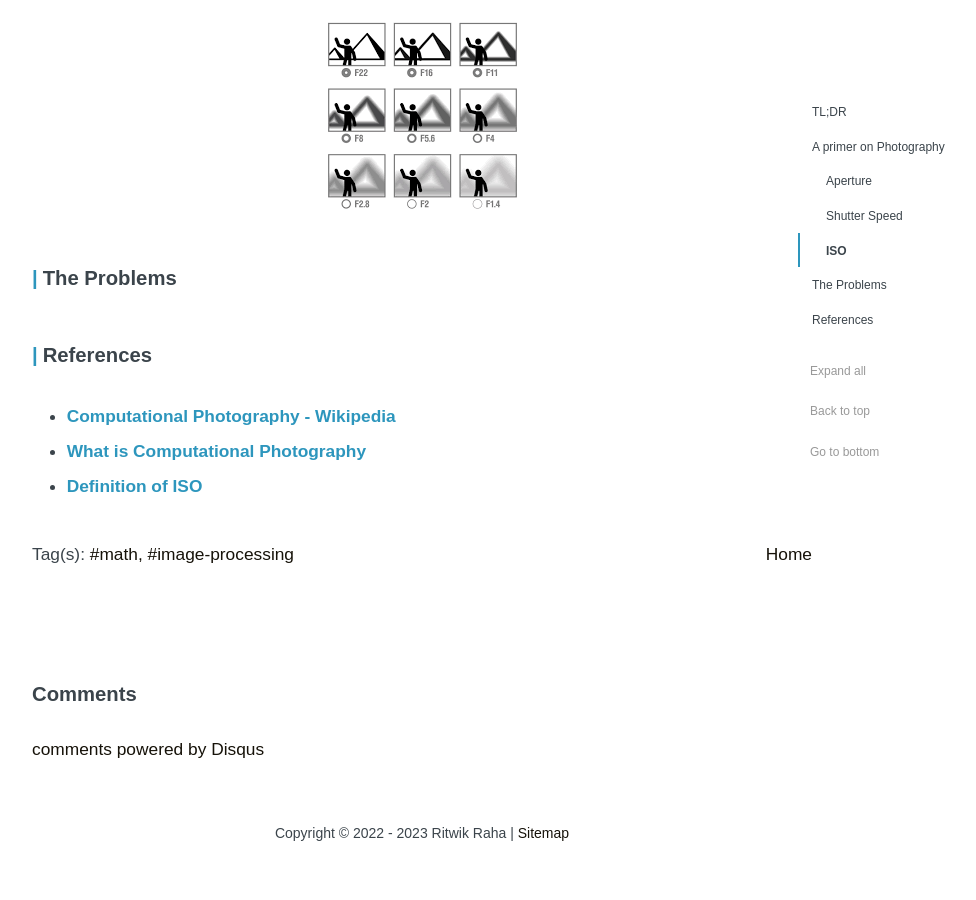
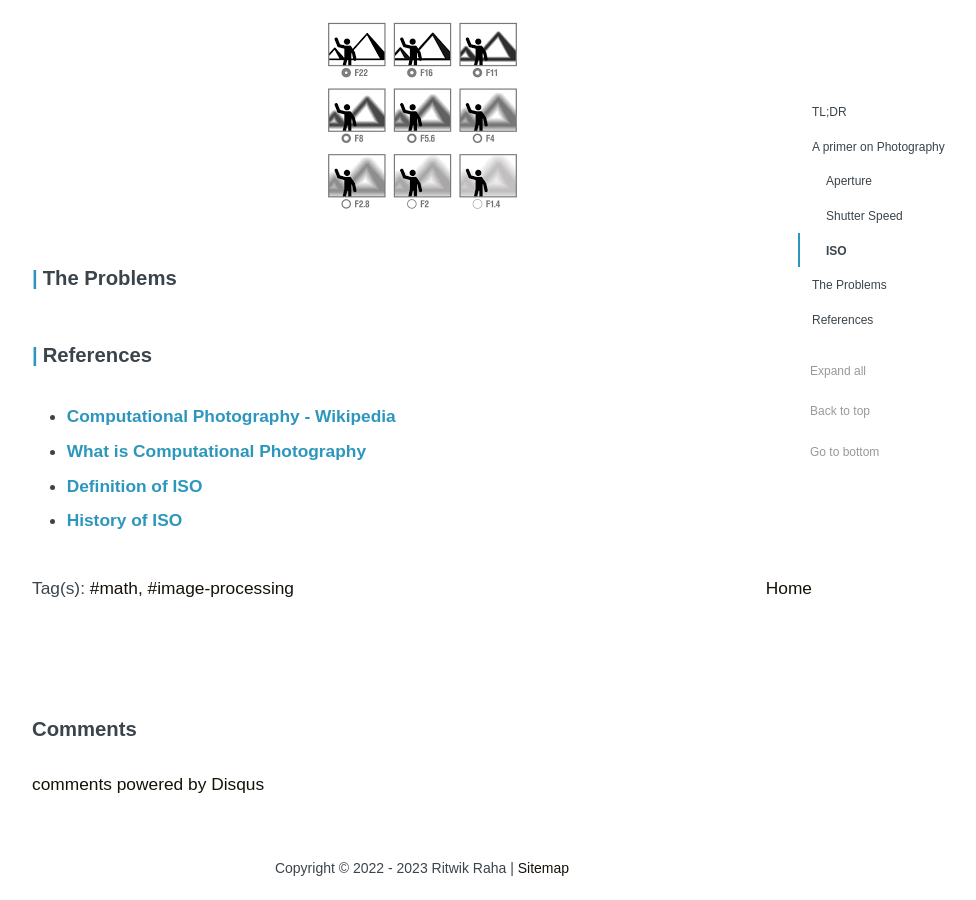
Before and after one commit to ritwikraha/ritwikraha.github.io, a Jekyll site: the page built from _posts/2022-1-18-Computational-Photography.md, in a window 1280 px wide and 900 px high, scrolled down 5108 px. Shown: the whole window, without its empty margins (218-1194 px from the left). Built offline with Jekyll 4.4.1, drawn with Linux system fonts in a browser that asks for light colours; comment, search, counter and statistics services are not loaded; before the commit the page ends 5973 px from its top, so only the background shows below that.

Commit message:
chore: adding references to latest blog

```diff
--- a/_posts/2022-1-18-Computational-Photography.md
+++ b/_posts/2022-1-18-Computational-Photography.md
@@ -129,3 +129,4 @@ Which means in a low light environment the image would not be well exposed. Simi
 - [Computational Photography - Wikipedia](https://en.wikipedia.org/wiki/Computational_photography)
 - [What is Computational Photography](https://www.dpreview.com/articles/9828658229/computational-photography-part-i-what-is-computational-photography)
 - [Definition of ISO](https://www.phototraces.com/definition-of-iso-in-photography/)
+- [History of ISO](https://expertphotography.com/understand-iso-4-simple-steps/)
```
